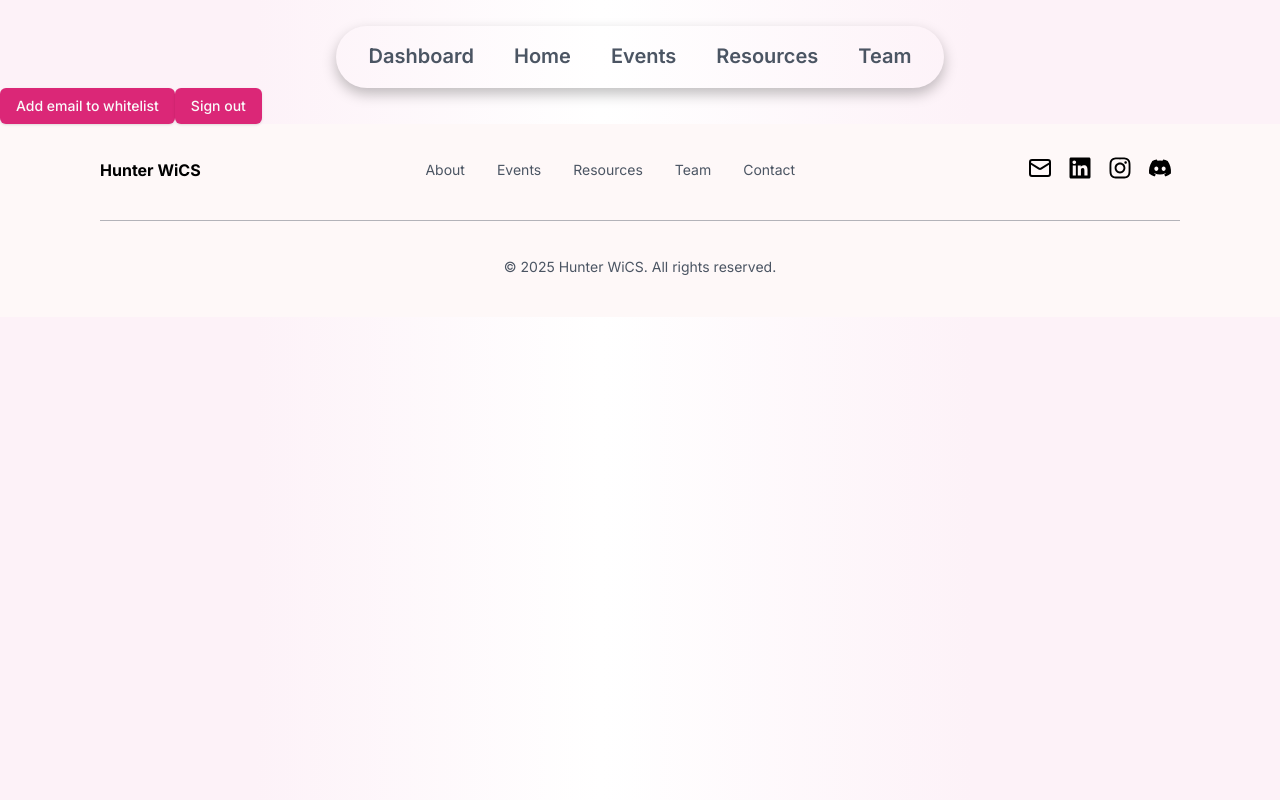
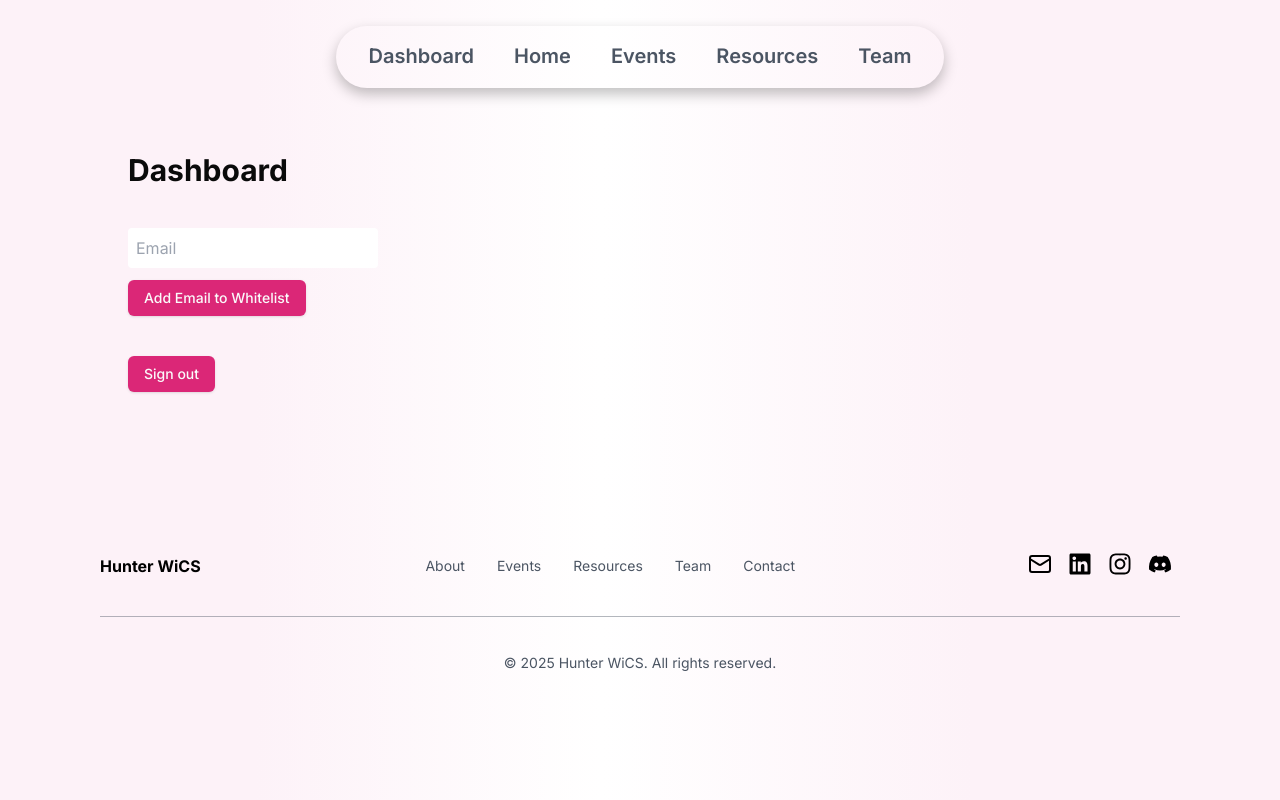
Before and after one commit to ynaloisp/wics-website, a Next.js app: page /dashboard in a window 1280 px wide. Built offline with nearby package versions, Linux system fonts and the light colour scheme; no server answers; the database is empty; sample sign-in values are in the browser's storage.

Commit message:
added whitelist function

```diff
--- a/src/app/(root)/dashboard/page.tsx
+++ b/src/app/(root)/dashboard/page.tsx
@@ -1,16 +1,46 @@
 "use client";
 import { Button } from "@/components/ui/button";
+import { useState } from "react";
 import { auth } from "../../../firebase";
 import ProtectedRoute from "../../../components/ProtectedRoutes";
+import { getFirestore, collection, addDoc } from "firebase/firestore";
+import { db } from "../../../firebase.js";
 
 export default function Login() {
+  const [email, setEmail] = useState("");
   console.log(auth.currentUser);
+
+  const AddToWhiteList = async() => {
+    const myCollection = collection(db, "whitelist");
+    const myDocumentData = {
+      email: email,
+    };
+
+    const newDocRef = await addDoc(myCollection, myDocumentData);
+    console.log("New document added with ID:", newDocRef.id);
+  }
 
   return (
     <ProtectedRoute>
-      <div>
-        <Button>Add email to whitelist</Button>
-        <Button onClick={() => auth.signOut()}>Sign out</Button>
+      <div className="font-inter ml-[10%] mr-[10%] mt-[5%] mb-[10%] w-fit flex  flex-col gap-y-10">
+        <h1 className="font-bold text-3xl">Dashboard</h1>
+        <div className="flex flex-col gap-y-3">
+          <input
+            type="email"
+            placeholder="Email"
+            value={email}
+            onChange={(e) => setEmail(e.target.value)}
+            required
+            className="p-2 rounded-sm"
+          />
+          <Button onClick={AddToWhiteList} className="w-fit">
+            Add Email to Whitelist
+          </Button>
+        </div>
+
+        <Button onClick={() => auth.signOut()} className="w-fit">
+          Sign out
+        </Button>
       </div>
     </ProtectedRoute>
   );
--- a/src/app/(root)/login/page.tsx
+++ b/src/app/(root)/login/page.tsx
@@ -1,7 +1,6 @@
 "use client";
 import { FormEvent, useState } from "react";
 import {
-  getAuth,
   signInWithEmailAndPassword,
 } from "firebase/auth";
 import { useRouter } from "next/navigation";
--- a/src/components/Footer.tsx
+++ b/src/components/Footer.tsx
@@ -10,7 +10,7 @@ import { Mail } from "lucide-react";
 
 export default function Footer() {
     return (
-        <footer className="bg-[#fef8f8] text-black py-8">
+        <footer className="text-black py-8">
             <div className="container mx-auto px-10">
                 <div className="flex flex-col gap-5 justify-center items-center">
                     <div className="flex flex-row justify-between w-[90%] mx-auto items-center gap-8 text-600">
```
